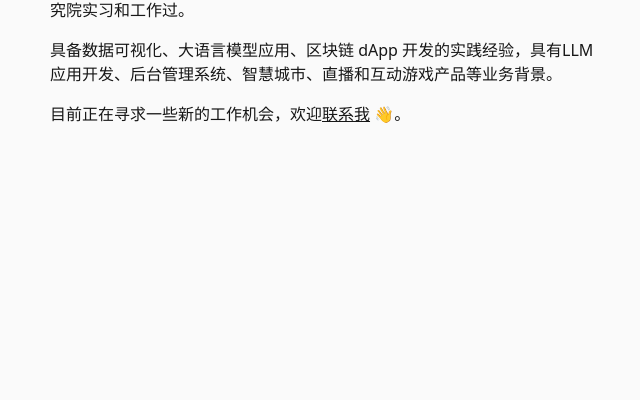
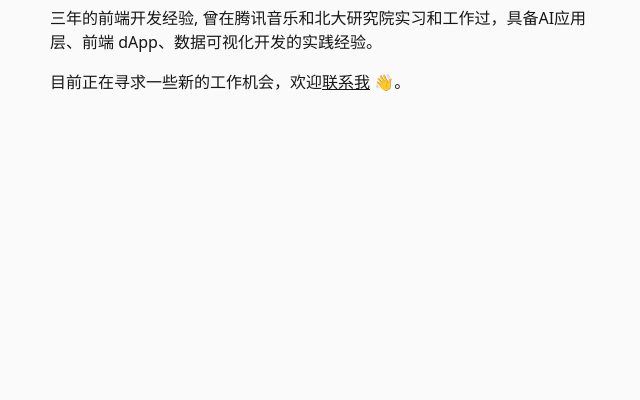
Before and after one commit to hidaviddong/daviddong, an Astro site: page / in a window 1280 px wide. Shown: the part 400-800 px from the top of the page, without its empty margins (318-958 px from the left). Built offline with nearby package versions, Linux system fonts and the light colour scheme; Astro itself is replaced by a stand-in of ours.

Commit message:
feat: update chinese resume

```diff
--- a/src/pages/index.astro
+++ b/src/pages/index.astro
@@ -7,8 +7,7 @@ import Layout from "../layouts/Layout.astro";
 >
 <main class="space-y-4">
   <p class="text-3xl font-bold">董皓宇（David）</p>
-  <p>三年的前端开发经验, 目前在香港某 Web3 公司实习，曾在腾讯音乐和北大研究院实习和工作过。</p>
-  <p>具备数据可视化、大语言模型应用、区块链 dApp 开发的实践经验，具有LLM 应用开发、后台管理系统、智慧城市、直播和互动游戏产品等业务背景。</p>
+  <p>三年的前端开发经验, 曾在腾讯音乐和北大研究院实习和工作过，具备AI应用层、前端 dApp、数据可视化开发的实践经验。</p>
   <p>目前正在寻求一些新的工作机会，欢迎<a href="/resume.pdf" class="underline cursor-pointer">联系我</a> 👋。</p>
 </main>
 
```
Also changed, not shown: resume/avatar.jpg (added), 4 other files.
